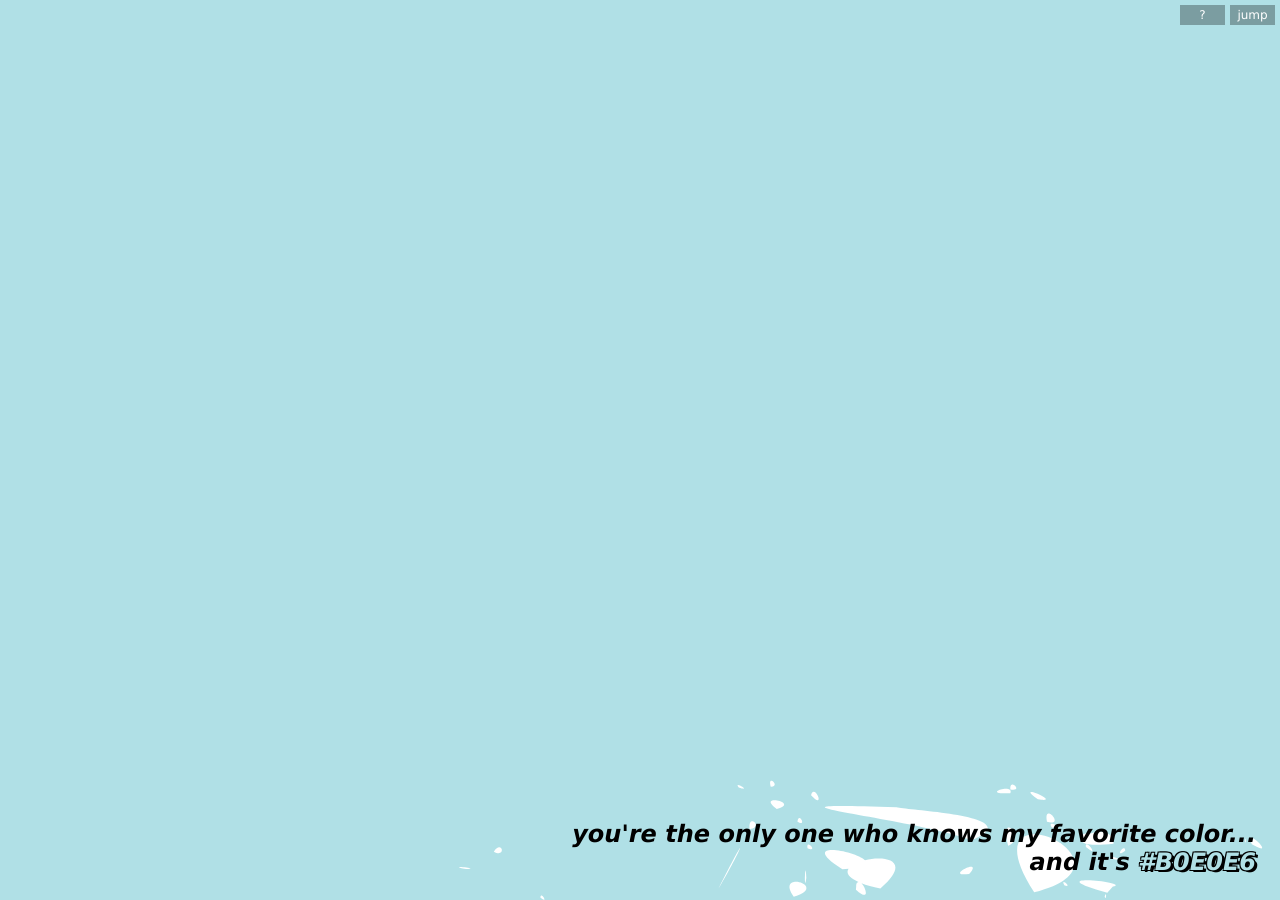
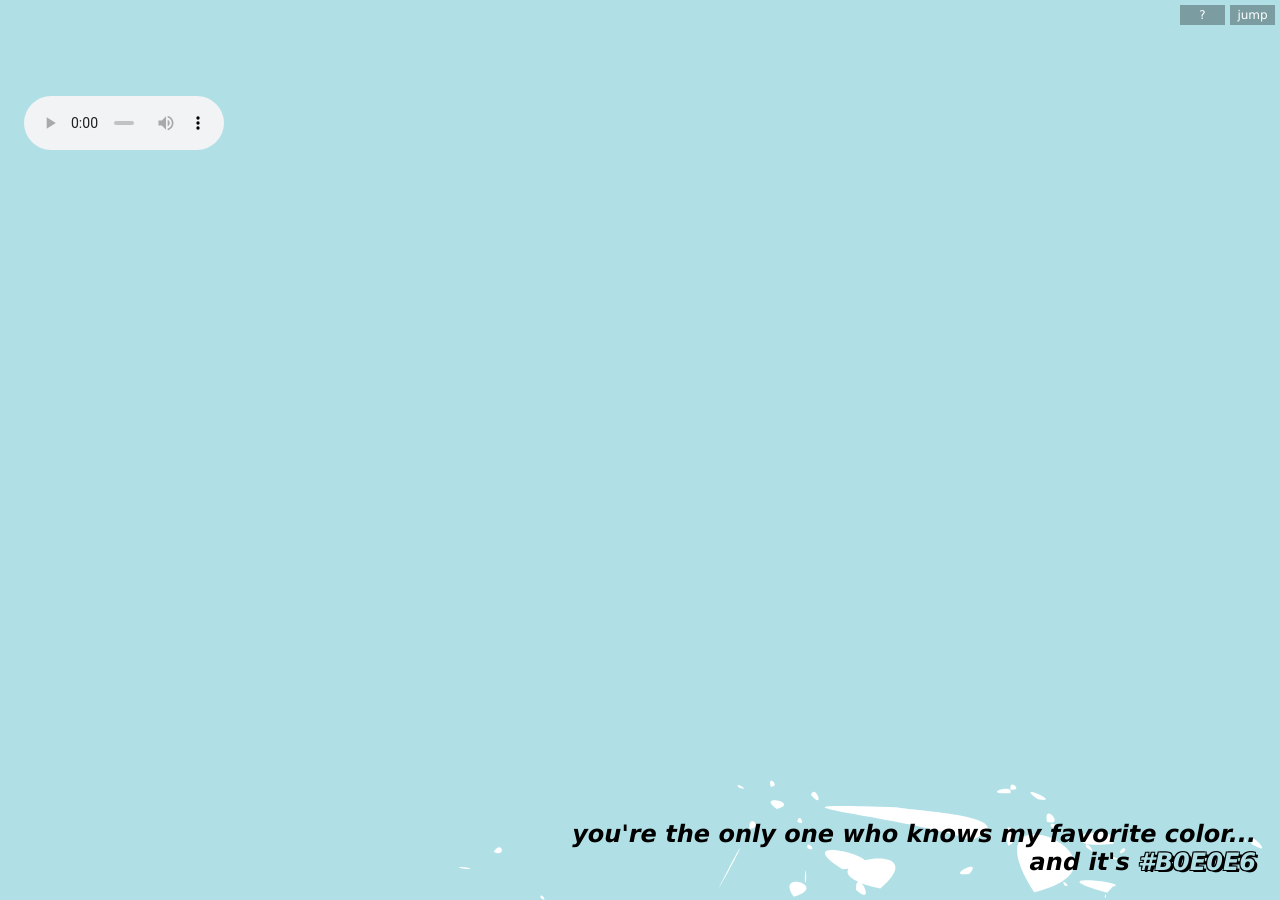
Before and after one commit to redsummernight/redsummernight.github.io, a Jekyll site: the page built from color/favorite/index.html, in a window 1280 px wide. Built offline with Jekyll 4.4.1, drawn with Linux system fonts in a browser that asks for light colours.

Commit message:
Mr. Watson

```diff
--- a/color/favorite/index.html
+++ b/color/favorite/index.html
@@ -50,6 +50,11 @@ references: |
 		&::-moz-selection { @include sel; }
 	}
 
+	audio {
+		width: 200px;
+		margin: 4em 1em;
+	}
+
 	#color-name {
 		color: powderblue;
 		text-shadow: 3px 2px 0 #000,
@@ -64,3 +69,4 @@ references: |
 </style>
 <h1>you're the only one who knows my favorite color...<br>
 and it's <span id="color-name">#B0E0E6</span></h1>
+<audio src="mr-watson.mp3" preload="auto" controls loop></audio>
```
Also changed, not shown: other parts of color/favorite/index.html (+1 -1 lines), 1 other file.
